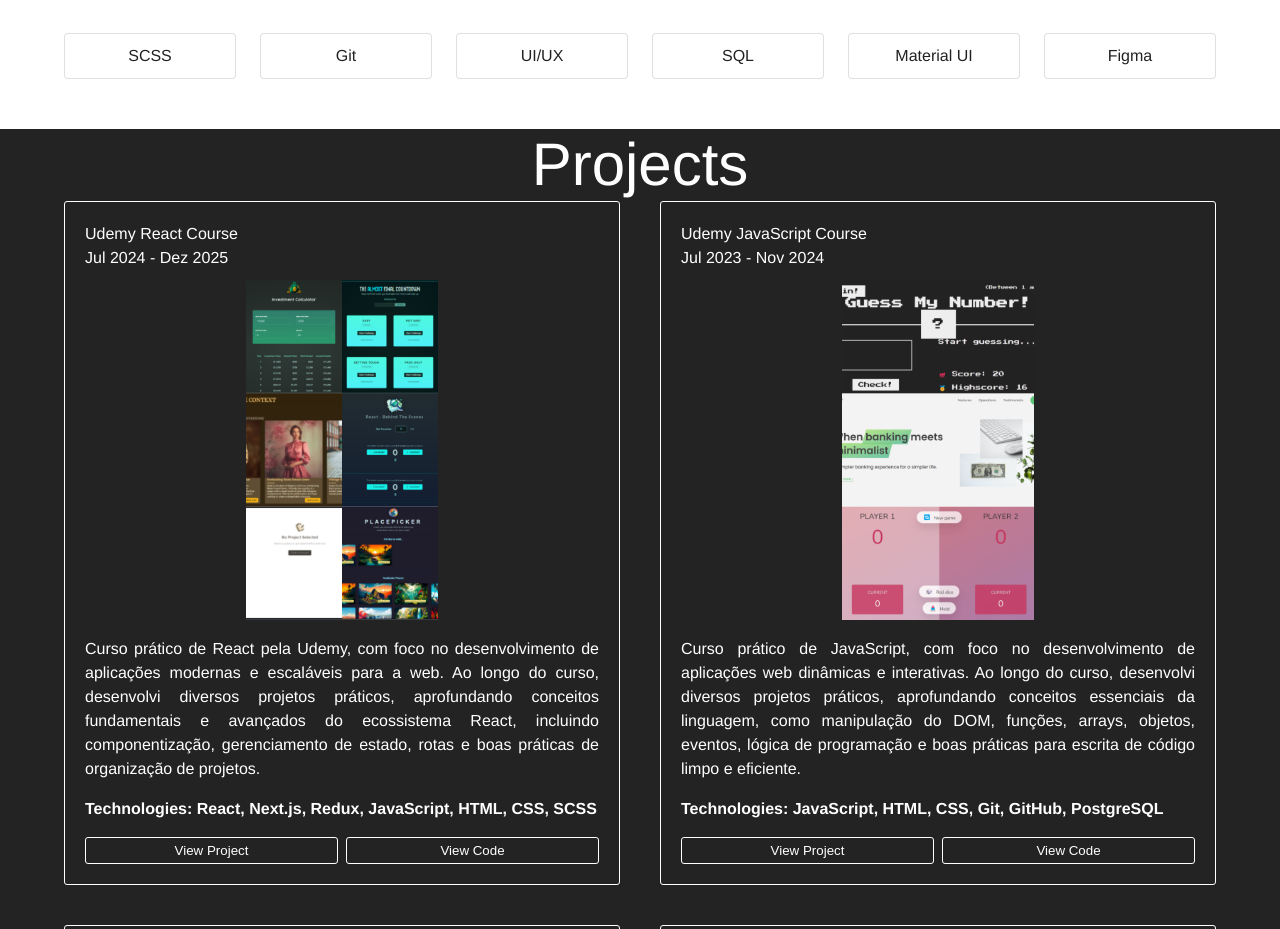
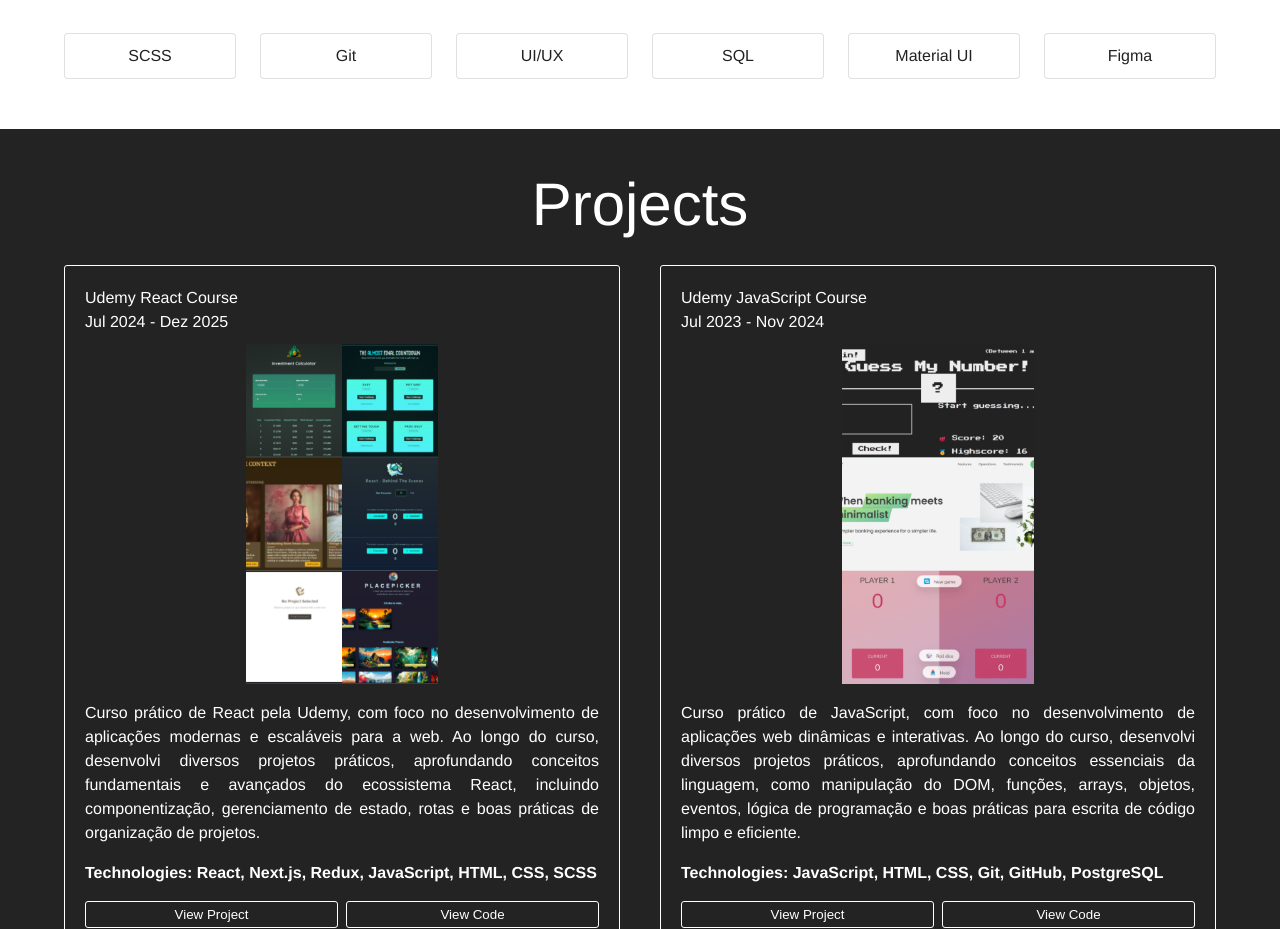
Before and after one commit to duartemariaa/my-portfolio, a React (Vite) app: page / in a window 1280 px wide. Shown: the part 1400-2329 px from the top of the page. Built offline with nearby package versions, Linux system fonts and the light colour scheme.

Commit message:
fix: add id to projects section

```diff
--- a/src/pages/Home/sections/Projects/Projects.tsx
+++ b/src/pages/Home/sections/Projects/Projects.tsx
@@ -50,7 +50,7 @@
   return (
     <StyledExperience>
       <Container maxWidth="lg">
-        <Box>
+        <Box id="projects" pt={5} pb={3}>
           <Typography variant="h2" textAlign="center" color="primary.contrastText">Projects</Typography>
         </Box>
 
```
